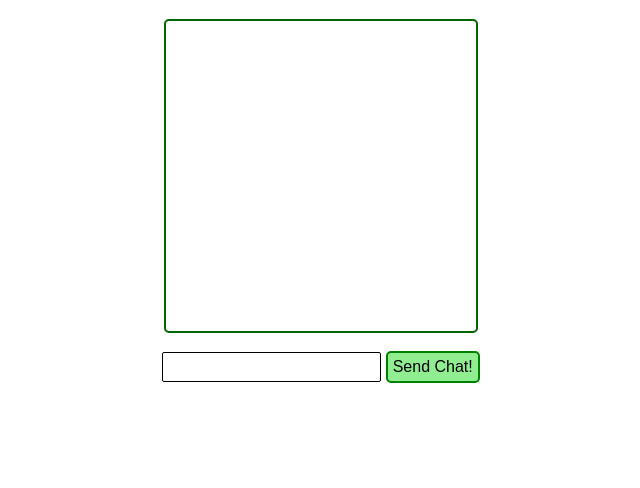
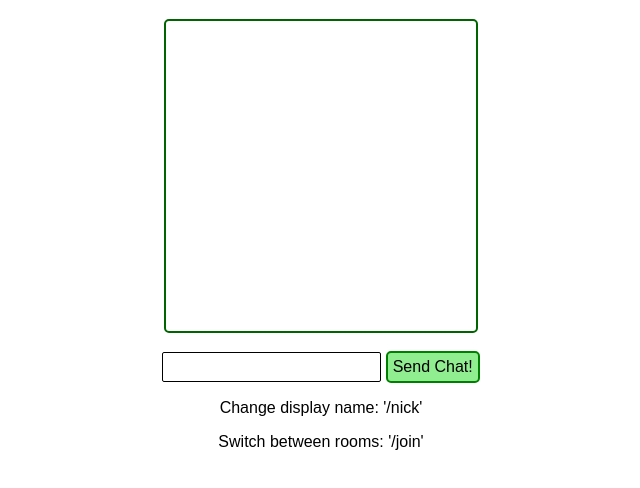
Before and after one commit to leviadler/ChitChat, a website: page public/index.html in a window 1280 px wide. Shown: the part 100-588 px from the top of the page, without its empty margins (319-959 px from the left). Drawn offline with nearby package versions, Linux system fonts and the light colour scheme; no server answers; files whose address does not match are found by name.

Commit message:
add instructions

```diff
--- a/lib/server.js
+++ b/lib/server.js
@@ -15,5 +15,6 @@ var server = http.createServer(function(request, response) {
 
 
 server.listen(process.env.PORT || 3000);
+//server.listen(3000);
 
 chatServer.listen(server);
--- a/public/index.html
+++ b/public/index.html
@@ -90,6 +90,12 @@
         margin: auto;
       }
 
+      .legend {
+        width: 300px;
+        text-align: center;
+        margin: auto;
+      }
+
 
 
     </style>
@@ -114,6 +120,11 @@
         <input type="text" name="message" id="message">
         <input type="submit" value="Send Chat!" >
       </form>
+
+      <div class="legend">
+      <p>Change display name: '/nick'</p>
+      <p>Switch between rooms: '/join'</p>
+      </div>
     </div>
   </body>
 
```
